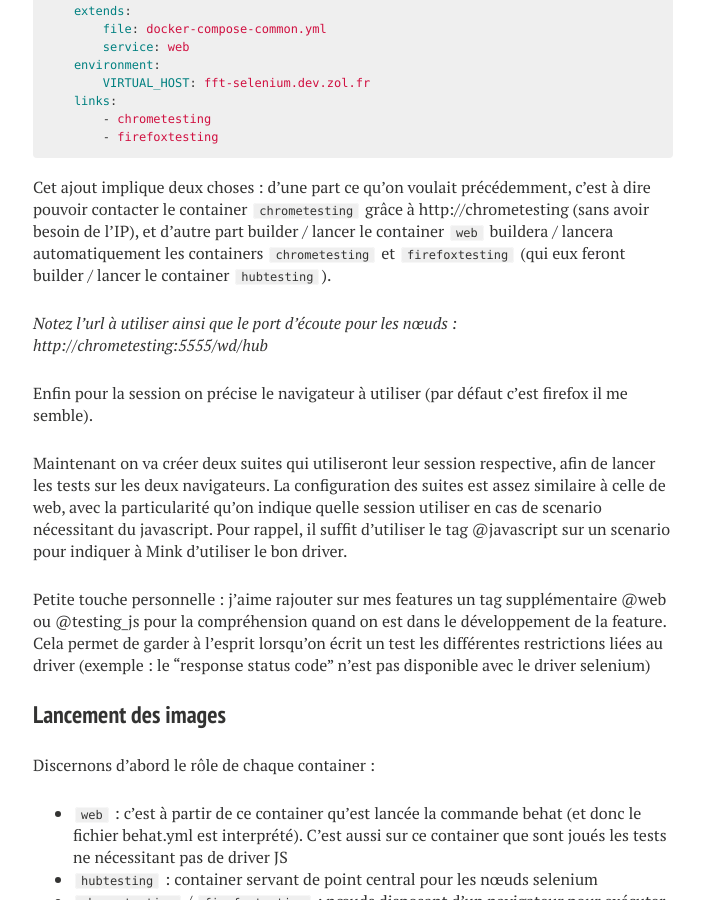
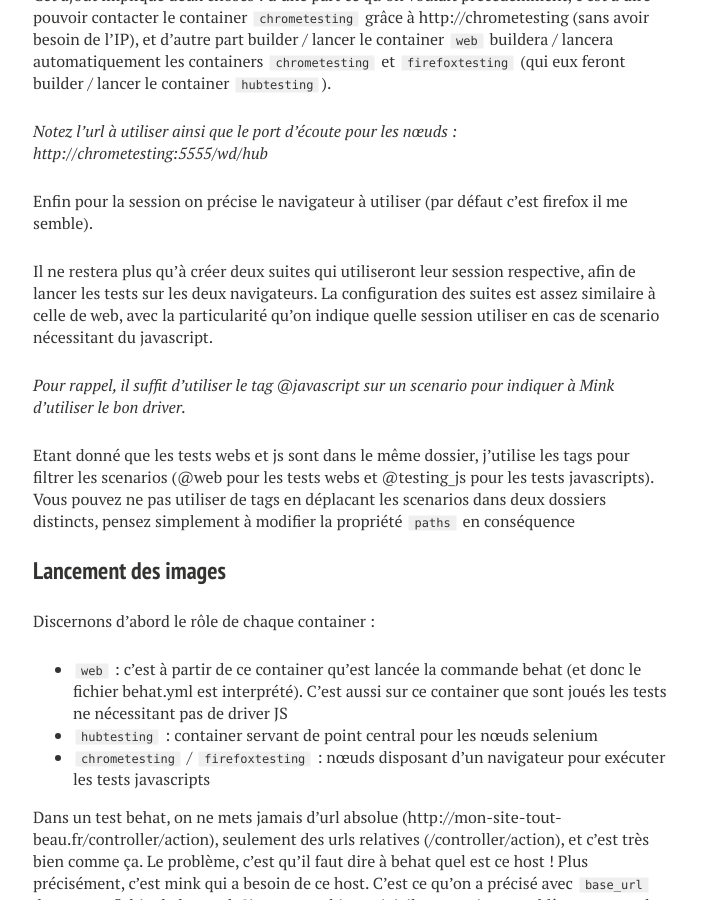
Before and after one commit to zolweb/zolweb.github.io, a Jekyll site: the page built from _posts/2016-04-06-docker-selenium-behat.md, in a window 1280 px wide and 900 px high, scrolled down 7229 px. Shown: the whole window, without its empty margins (287-991 px from the left). Built offline with Jekyll 4.4.1, drawn with Linux system fonts in a browser that asks for light colours; nearby versions of some CDN libraries; comment, search, counter and statistics services are not loaded; some of the changed text lies outside the part shown.

Commit message:
Fix some sentences

```diff
--- a/_posts/2016-04-06-docker-selenium-behat.md
+++ b/_posts/2016-04-06-docker-selenium-behat.md
@@ -1,9 +1,9 @@
 ---
 layout: post
-title: Comment mettre en place des tests Behat utilisant le driver Selenium sous Docker ?
+title: Tests fonctionnels avec Behat et Selenium sous Docker
 author: christophe_hautenne
-excerpt: "Les tests fonctionnels couvrent l’expérience utilisateur, or le javascript est de plus en plus au cœur des sites web. Qu'en est-il des tests js, qui plus est sous docker ?"
-tags: [docker; selenium, behat, mink]
+excerpt: "Automatiser des tests fonctionnels avec Behat est une chose courante et plutôt facile à mettre en place. Par contre, dès qu'il sagit de tester les fonctionnalités impliquant du javascript, la tâche est moins aisée. Voyons comment faire avec Selenium et Docker."
+tags: [docker, selenium, behat, mink, test, fonctionnel, driver, docker-compose, vnc]
 comments: true
 image:
   feature: headers/behat.jpg
@@ -110,13 +110,9 @@
 
 {% endhighlight %}
 
-## Objectif
+### Commençons !
 
-Le but ici est d'arriver à lancer des tests Behat sur du javascript, à l'aide d'un serveur Selenium, l'idéal étant de pouvoir voir en live les tests s’exécuter. Le tout bien sûr à l'aide de Docker.
-
-## Commençons !
-
-La première chose à faire, ce sont les containers Selenium. Comme promis, nous allons faire tourner tout ça sous Docker, or il existe sur le docker hub tout plein d'images qui vont vous servir suivant votre cas.
+La première chose à faire, ce sont les containers Selenium. Comme promis, nous allons faire tourner tout ça sous Docker, or il existe sur le docker hub une multitude d'images couvrant de nombreux cas d'usage.
 
 #### Rappel du fonctionnement de Selenium
 
@@ -127,7 +123,7 @@
 
 #### Choix des images
 
-Il existe (un repo GitHub)[https://github.com/SeleniumHQ/docker-selenium] contenant des images dockers pour Selenium qui vont nous intéresser. Deux façons de procéder sont possibles : soit on utilise deux images, une pour le hub et une pour le nœud, soit une seul image "standalone" qui contient à la fois le hub et le nœud.
+Il existe [un repo GitHub](https://github.com/SeleniumHQ/docker-selenium) contenant des images dockers pour Selenium qui vont nous intéresser. Deux façons de procéder sont possibles : soit on utilise plusieurs images, une pour le hub et une par nœud, soit une seul image "standalone" qui contient à la fois le hub et le nœud.
 
 Pour ma part et pour l'exemple, j'utiliserai 3 images :
 
@@ -172,7 +168,7 @@
 
 {% endhighlight %}
 
-Les versions des images sont fixées aux dernières récentes à la date de rédaction de cet article.
+Les versions des images sont fixées aux plus récentes à la date de rédaction de cet article.
 
 * hubtesting : c'est notre hub. Il ne faut pas oublier d'ouvrir le port 4444 qui va permettre aux futurs nœuds de s'y connecter
 * chrometesting : notre premier nœud. On ouvre le port 5900 pour pouvoir se connecter au serveur VNC.
@@ -280,9 +276,11 @@
 
 Enfin pour la session on précise le navigateur à utiliser (par défaut c'est firefox il me semble).
 
-Maintenant on va créer deux suites qui utiliseront leur session respective, afin de lancer les tests sur les deux navigateurs. La configuration des suites est assez similaire à celle de web, avec la particularité qu'on indique quelle session utiliser en cas de scenario nécessitant du javascript. Pour rappel, il suffit d'utiliser le tag @javascript sur un scenario pour indiquer à Mink d'utiliser le bon driver.
+Il ne restera plus qu'à créer deux suites qui utiliseront leur session respective, afin de lancer les tests sur les deux navigateurs. La configuration des suites est assez similaire à celle de web, avec la particularité qu'on indique quelle session utiliser en cas de scenario nécessitant du javascript.
 
-Petite touche personnelle : j'aime rajouter sur mes features un tag supplémentaire @web ou @testing_js pour la compréhension quand on est dans le développement de la feature. Cela permet de garder à l'esprit lorsqu'on écrit un test les différentes restrictions liées au driver (exemple : le "response status code" n'est pas disponible avec le driver selenium)
+_Pour rappel, il suffit d'utiliser le tag @javascript sur un scenario pour indiquer à Mink d'utiliser le bon driver._
+
+Etant donné que les tests webs et js sont dans le même dossier, j'utilise les tags pour filtrer les scenarios (@web pour les tests webs et @testing_js pour les tests javascripts). Vous pouvez ne pas utiliser de tags en déplacant les scenarios dans deux dossiers distincts, pensez simplement à modifier la propriété `paths` en conséquence
 
 
 ### Lancement des images
```
Also changed, not shown: _data/authors.yml (line endings or trailing spaces).
